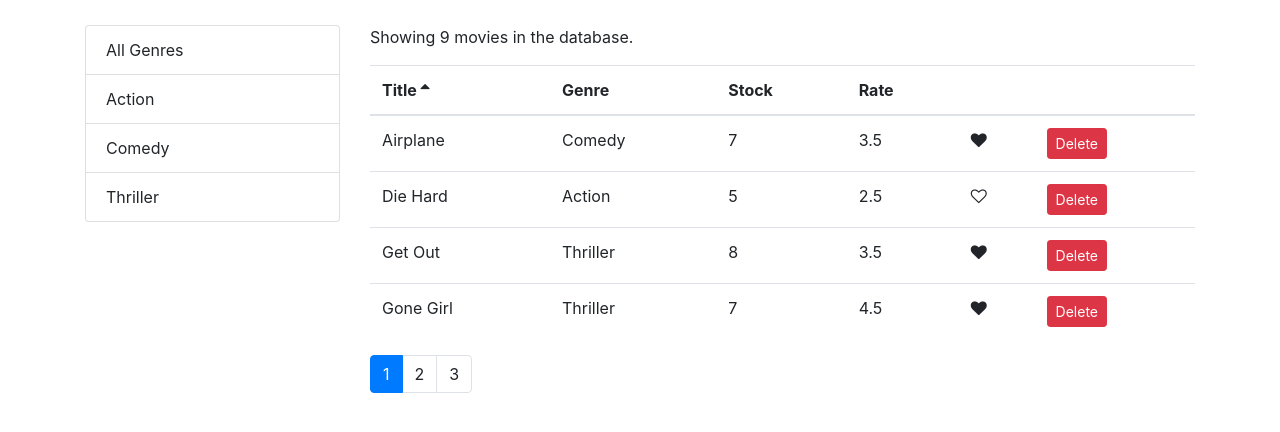
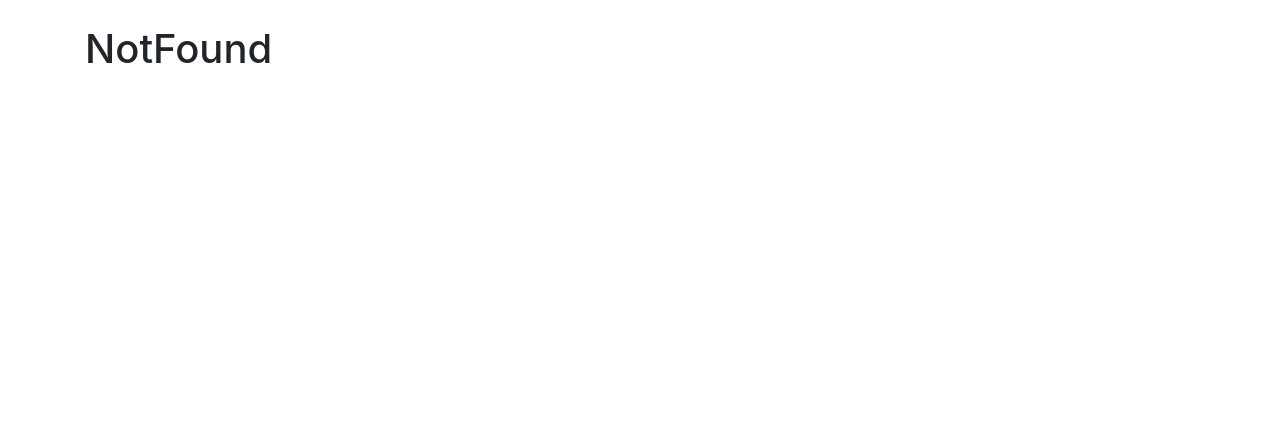
Before and after one commit to ahmedbouzana/ReactJS-Movies-Table, a React (Create React App) app: page /notFound in a window 1280 px wide. Shown: the top 432 px of the page. Built offline with nearby package versions, Linux system fonts and the light colour scheme.

Commit message:
AddRoutes

```diff
--- a/src/App.js
+++ b/src/App.js
@@ -1,12 +1,23 @@
 import React, { Component } from 'react';
+import {Route, Redirect, Switch} from "react-router-dom";
 import Movies from "./components/movies";
+import Customers from "./components/customers";
+import Rentals from "./components/rentals";
+import NotFound from "./components/notFound";
 import './App.css';
 
 class App extends Component {
   render() {
     return (
       <main className="container">
-        <Movies/>
+        <Switch>
+          <Route path="/movies" component={Movies}></Route>
+          <Route path="/customers" component={Customers}></Route>
+          <Route path="/rentals" component={Rentals}></Route>
+          <Route path="/notFound" component={NotFound}></Route>
+          <Redirect from="/" exact to="/movies" />
+          <Redirect to="/notFound" />
+        </Switch>
       </main>
     );
   }
--- /dev/null
+++ b/src/components/notFound.jsx
@@ -0,0 +1,7 @@
+import React, { Component } from 'react';
+
+const NotFound = () => {
+    return <h1>NotFound</h1>;
+}
+
+export default NotFound;
--- a/src/components/rentals.jsx
+++ b/src/components/rentals.jsx
@@ -0,0 +1,7 @@
+import React, { Component } from 'react';
+
+const Rentals = () => {
+    return <h1>Rentals</h1>;
+}
+
+export default Rentals;
```
Also changed, not shown: src/components/movieForm.jsx (+7 -0 lines), src/components/notFounf.jsx (deleted).
